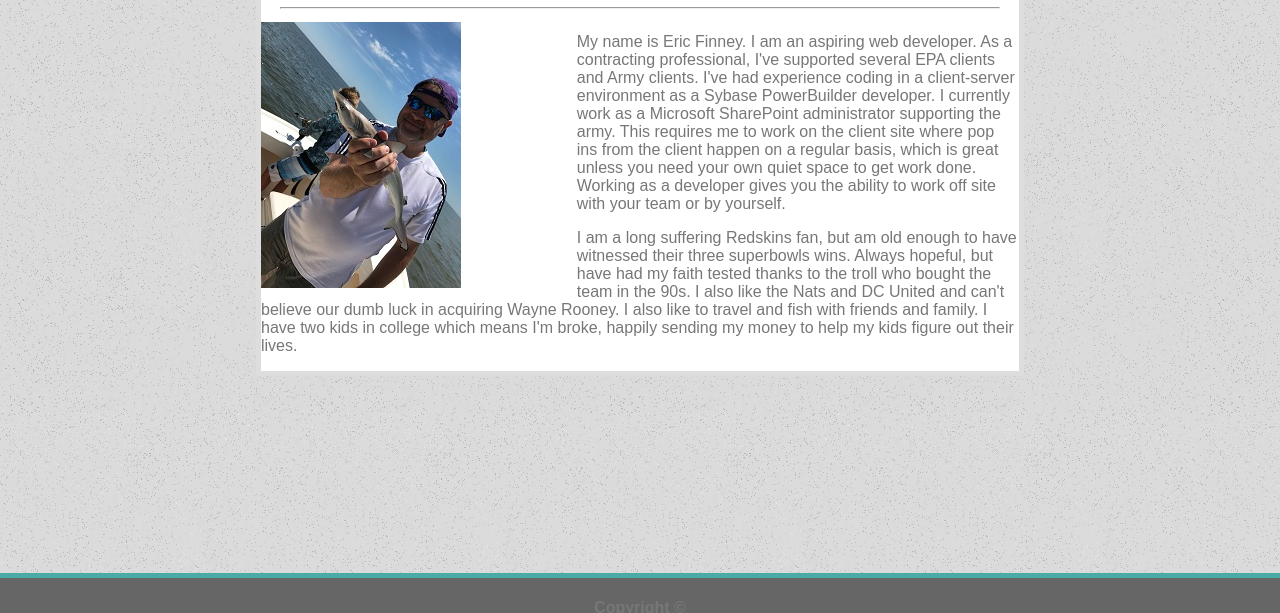
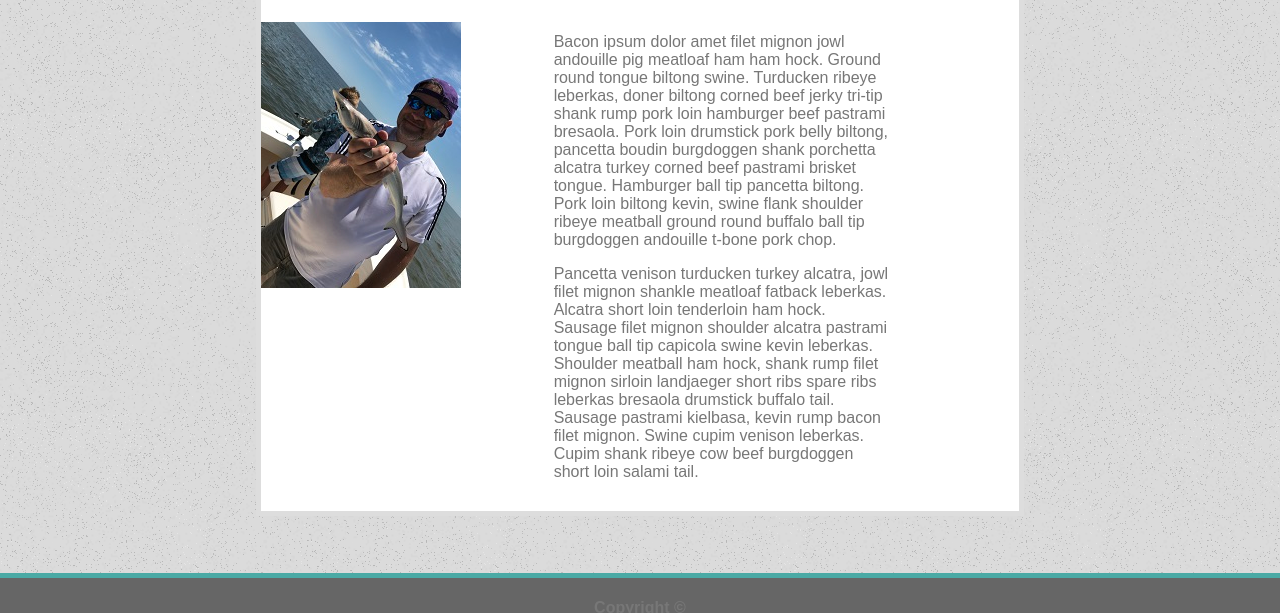
Before and after one commit to IyAmGroot/Responsive-Portfolio, a plain HTML site: page index.html in a window 1280 px wide. Shown: the part 187-800 px from the top of the page. Drawn offline with Linux system fonts and the light colour scheme.

Commit message:
NOV 4 Updates

```diff
--- a/assets/css/rsStyle.css
+++ b/assets/css/rsStyle.css
@@ -3,8 +3,6 @@
 }
 [class*="col-"] {
   float: left;
-  /* padding: 15px;
-  border: 1px solid red; */
 }
 .col-1 {
   width: 8.33%;
@@ -56,6 +54,14 @@ html {
 head {
   margin-top: 0;
   padding-top: 0;
+}
+
+.secondRow {
+  display: inline-block;
+}
+
+.secondRow p {
+  margin-left: 40px;
 }
 
 header {
@@ -113,16 +119,14 @@ ul {
   padding-left: 10px;
 }
 img {
-  /* padding: 0 40px 0 0; */
+  padding: 0 40px 0 0;
 }
 
 li {
   float: right;
   /* border-right: 1px solid #666666; */
 }
-li:first-child {
-  /* border-right: 0; */
-}
+
 li a {
   display: block;
   color: #777777;
@@ -154,11 +158,6 @@ a:hover {
 #mainSection {
   width: 95%;
   margin: 0 auto;
-}
-#mainSection,
-#section1 {
-  display: inline-block;
-  width: 100%;
 }
 
 .footer {
@@ -219,9 +218,7 @@ footer {
   width: 100%;
 }
 
-
 @media screen and (max-width: 768px) {
-
   header {
     width: 100%;
     text-align: center;
@@ -233,6 +230,7 @@ footer {
 
   #myPic {
     width: 85%;
+    align-items: center;
   }
   [class*="col-"] {
     width: 100%;
@@ -245,8 +243,6 @@ footer {
   }
 }
 @media screen and (max-width: 640px) {
-
-
   header {
     width: 100%;
     text-align: center;
@@ -255,7 +251,9 @@ footer {
     margin-bottom: 120px;
     margin-top: 50px;
   }
-
+  #container {
+    width: 100%;
+  }
   #myPic {
     width: 100%;
   }
@@ -269,4 +267,3 @@ footer {
     display: inline-block;
   }
 }
-}
--- a/index.html
+++ b/index.html
@@ -22,7 +22,7 @@
                         <a href="contact.html">Contact</a>
                     </li>
                     <li>
-                        <a href="portfolio.html">Portfolo</a>
+                        <a href="portfolio.html">Portfolio</a>
                     </li>
                     <li>
                         <a href="index.html">About</a>
@@ -34,29 +34,37 @@
     </div>
 
 
+    <div class="container" id="container">
+        <div class="row">
+            <div id="h1Div" class="row col-12">
+                <h1>About Me</h1>
+            </div>
 
-    <div class="container" id="container">
-        <div id="h1Div" class="row col-12">
-            <h1>About Me</h1>
         </div>
-        <hr>
-        <div id="mainSection" class="row">
-            <div class="col-5">
+
+        <div class="row secondRow">
+            <div class="col-1">
+
+            </div>
+            <div class="col-4">
                 <img id="myPic" alt="Eric Finney" src="assets/images/myProfilePic.jpg">
             </div>
 
-            <div class="section1">
-                <p>My name is Eric Finney. I am an aspiring web developer. As a contracting professional, I've supported several
-                    EPA clients and Army clients. I've had experience coding in a client-server environment as a Sybase PowerBuilder
-                    developer. I currently work as a Microsoft SharePoint administrator supporting the army. This requires
-                    me to work on the client site where pop ins from the client happen on a regular basis, which is great
-                    unless you need your own quiet space to get work done. Working as a developer gives you the ability to
-                    work off site with your team or by yourself.</p>
-                <p> I am a long suffering Redskins fan, but am old enough to have witnessed their three superbowls wins. Always
-                    hopeful, but have had my faith tested thanks to the troll who bought the team in the 90s. I also like
-                    the Nats and DC United and can't believe our dumb luck in acquiring Wayne Rooney. I also like to travel
-                    and fish with friends and family. I have two kids in college which means I'm broke, happily sending my
-                    money to help my kids figure out their lives. </p>
+            <div class="section1 col-6">
+                <p>Bacon ipsum dolor amet filet mignon jowl andouille pig meatloaf ham ham hock. Ground round tongue biltong
+                    swine. Turducken ribeye leberkas, doner biltong corned beef jerky tri-tip shank rump pork loin hamburger
+                    beef pastrami bresaola. Pork loin drumstick pork belly biltong, pancetta boudin burgdoggen shank porchetta
+                    alcatra turkey corned beef pastrami brisket tongue. Hamburger ball tip pancetta biltong. Pork loin biltong
+                    kevin, swine flank shoulder ribeye meatball ground round buffalo ball tip burgdoggen andouille t-bone
+                    pork chop.</p>
+                <p>Pancetta venison turducken turkey alcatra, jowl filet mignon shankle meatloaf fatback leberkas. Alcatra short
+                    loin tenderloin ham hock. Sausage filet mignon shoulder alcatra pastrami tongue ball tip capicola swine
+                    kevin leberkas. Shoulder meatball ham hock, shank rump filet mignon sirloin landjaeger short ribs spare
+                    ribs leberkas bresaola drumstick buffalo tail. Sausage pastrami kielbasa, kevin rump bacon filet mignon.
+                    Swine cupim venison leberkas. Cupim shank ribeye cow beef burgdoggen short loin salami tail. </p>
+            </div class="col-1">
+            <div>
+
             </div>
         </div>
 
```
